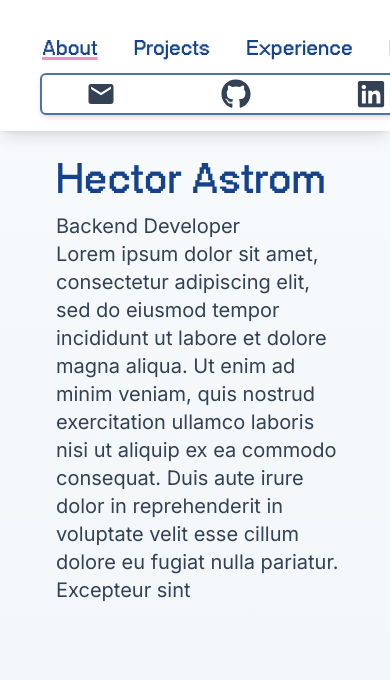
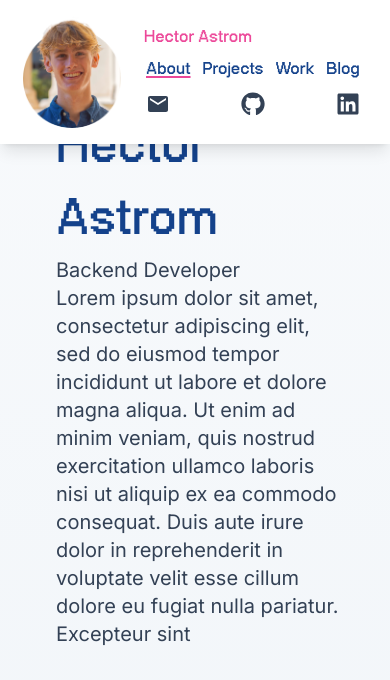
Before and after one commit to hectorastrom/personal-website, a Next.js app: page / in a window 390 px wide. Shown: the top 680 px of the page. Built offline with nearby package versions, Linux system fonts and the light colour scheme.

Commit message:
better xs screen size responsiveness

```diff
--- a/src/app/layout.tsx
+++ b/src/app/layout.tsx
@@ -16,9 +16,9 @@ export default function RootLayout({
   return (
     <html lang="en">
       <body
-        className={`${bodyFont.className} bg-gradient-to-b from-slate-50 to-slate-100 text-xl text-default antialiased mx-auto max-w-full h-screen mt-28 overflow-hidden`}
+        className={`${bodyFont.className} bg-gradient-to-b from-slate-50 to-slate-100 text-xl text-default antialiased mx-auto max-w-full h-screen w-screen mt-28 overflow-auto`}
       >
-        <div className="px-10 pt-4 sm:pt-16 pb-24 sm:pb-36 sm:grid sm:grid-cols-[max-content,minmax(0,36rem)] sm:justify-center sm:gap-x-12">
+        <div className="px-10 pb-24 md:pb-36 md:grid md:grid-cols-[max-content,minmax(0,36rem)] md:justify-center md:gap-x-12">
           <ResponsiveNav />
           <main className={`pl-4 sm:pl-0 mt-6`}>
             <div>{children}</div>
--- a/src/app/page.tsx
+++ b/src/app/page.tsx
@@ -3,7 +3,7 @@ export default function Home() {
     <>
       <div className="relative inline-block shimmer-container">
         <h1
-          className={`font-title text-6xl p-0 m-0 lg:text-8xl font-bold text-emphasis shimmer-text`}
+          className={`font-title text-7xl font-bold text-emphasis shimmer-text`}
         >
           Hector Astrom
         </h1>
--- a/src/components/ResponsiveNav.tsx
+++ b/src/components/ResponsiveNav.tsx
@@ -4,10 +4,10 @@ import TopNav from "@/components/TopNav";
 export default function ResponsiveNav() {
   return (
     <>
-      <div className="hidden sm:block fixed sm:relative left-4 sm:left-0">
+      <div className="hidden md:block fixed md:relative left-4 md:left-0">
         <SideNav />
       </div>
-      <div className="sm:hidden w-full fixed top-0 left-0 z-10">
+      <div className="md:hidden w-screen fixed top-0 left-0 z-10">
         <TopNav />
       </div>
     </>
--- a/src/components/TopNav.tsx
+++ b/src/components/TopNav.tsx
@@ -1,60 +1,37 @@
 "use client";
 
 import Image from "next/image";
-import Link from "next/link";
 import Handles from "./Handles";
-import { usePathname } from "next/navigation";
+import TopNavLinks from "./TopNavLinks";
 
 export default function TopNav() {
-  const pathname = usePathname();
-
-  const isActive = (href: string) => pathname === href;
-
   return (
-    <div className="w-full bg-white shadow-lg p-4 flex items-center">
+    <div className="w-full bg-white shadow-lg p-4 flex items-center h-fit">
       {/* Image Section */}
-      <div className="relative w-24 h-24 mr-6">
+      <div className="relative w-28 h-28 sm:w-32 sm:h-32 mr-4 sm:mr-6 flex-shrink-0">
         <Image
           src="/images/me.png"
           alt="Picture of Hector from September 2023"
           width={500}
           height={500}
-          className="object-cover rounded-full w-full h-full"
+          className="object-contain rounded-full w-full h-full"
           priority={true}
         />
       </div>
 
-      {/* Links Section */}
+      {/* Links and Handles Section */}
       <div className="flex-grow">
-        <div className="flex justify-center items-center">
-          <ul className="flex space-x-8 text-3xl">
-            {[
-              { href: "/", label: "About" },
-              { href: "/projects", label: "Projects" },
-              { href: "/work", label: "Experience" },
-              { href: "/blog", label: "Blog" },
-            ].map((link) => (
-              <li key={link.href}>
-                <Link
-                  href={link.href}
-                  className={`
-                  text-emphasis font-bold font-title hover:saturate-200
-                  ${
-                    isActive(link.href)
-                      ? "underline decoration-pink-500/60 decoration-3"
-                      : ""
-                  }`}
-                >
-                  {link.label}
-                </Link>
-              </li>
-            ))}
-          </ul>
+        <div className="font-title text-2xl sm:text-3xl font-bold text-pink-500">
+          Hector Astrom
         </div>
-
-        {/* Handles */}
-        <div className="mt-4">
-          <Handles />
+        <div className="-mt-3 w-full">
+          {/* Wrapper to align both TopNavLinks and Handles */}
+          <div className="inline-block">
+            <TopNavLinks />
+            <div className="mt-4">
+              <Handles />
+            </div>
+          </div>
         </div>
       </div>
     </div>
--- /dev/null
+++ b/src/components/TopNavLinks.tsx
@@ -0,0 +1,37 @@
+import Link from "next/link";
+import { usePathname } from "next/navigation";
+
+
+export default function TopNavLinks() {
+    const pathname = usePathname();
+
+    const isActive = (href: string) => pathname === href;
+
+    return (
+        <>
+          <ul className="flex flex-wrap gap-y-0 justify-start gap-2 sm:gap-4 md:gap-8 text-2xl sm:text-3xl">
+            {[
+              { href: "/", label: "About" },
+              { href: "/projects", label: "Projects" },
+              { href: "/work", label: "Work" },
+              { href: "/blog", label: "Blog" },
+            ].map((link) => (
+              <li key={link.href}>
+                <Link
+                  href={link.href}
+                  className={`
+                  text-emphasis font-title hover:saturate-200
+                  ${
+                    isActive(link.href)
+                      ? "underline decoration-pink-500 decoration-3"
+                      : ""
+                  }`}
+                >
+                  {link.label}
+                </Link>
+              </li>
+            ))}
+          </ul>
+        </>
+    )
+}
--- a/src/components/handles.tsx
+++ b/src/components/handles.tsx
@@ -1,4 +1,3 @@
-import Link from "next/link";
 import { ReactNode } from "react";
 import { FaLinkedin, FaGithub } from "react-icons/fa";
 import { MdEmail } from "react-icons/md";
@@ -12,20 +11,20 @@ interface IconLinkProps {
 // Reusable IconLink component with typed props
 function IconLink({ href, children }: IconLinkProps) {
   return (
-    <Link
+    <a
       href={href}
       className="hover:text-emphasis hover:saturate-200"
       target={href.startsWith("http") ? "_blank" : "_self"}
     >
       {children}
-    </Link>
+    </a>
   );
 }
 
 export default function Handles() {
   return (
-    <div className="flex flex-row justify-around gap-6 border-emphasis border-opacity-75 border-2 rounded-md shadow-md p-1 text-primary text-3xl">
-      <IconLink href="mailto://hastrom@mit.edu">
+    <div className="flex justify-between md:p-1 border-none md:border-solid md:border-emphasis md:border-opacity-75 md:border-2 rounded-md md:shadow-md text-primary text-2xl sm:text-3xl">
+      <IconLink href="mailto:hastrom@mit.edu">
         <MdEmail />
       </IconLink>
       <IconLink href="https://github.com/hectorastrom">
--- a/src/components/sidenav.tsx
+++ b/src/components/sidenav.tsx
@@ -32,7 +32,7 @@ export default function SideNav() {
           {[
             { href: "/", label: "About" },
             { href: "/projects", label: "Projects" },
-            { href: "/work", label: "Experience" },
+            { href: "/work", label: "Work" },
             { href: "/blog", label: "Blog" },
           ].map((link) => (
             <li key={link.href}>
```
